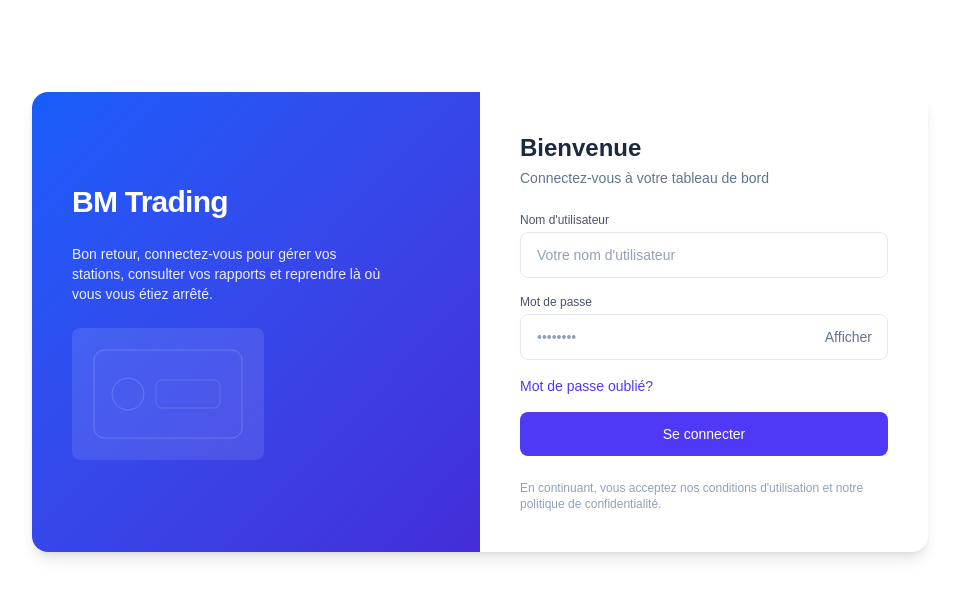
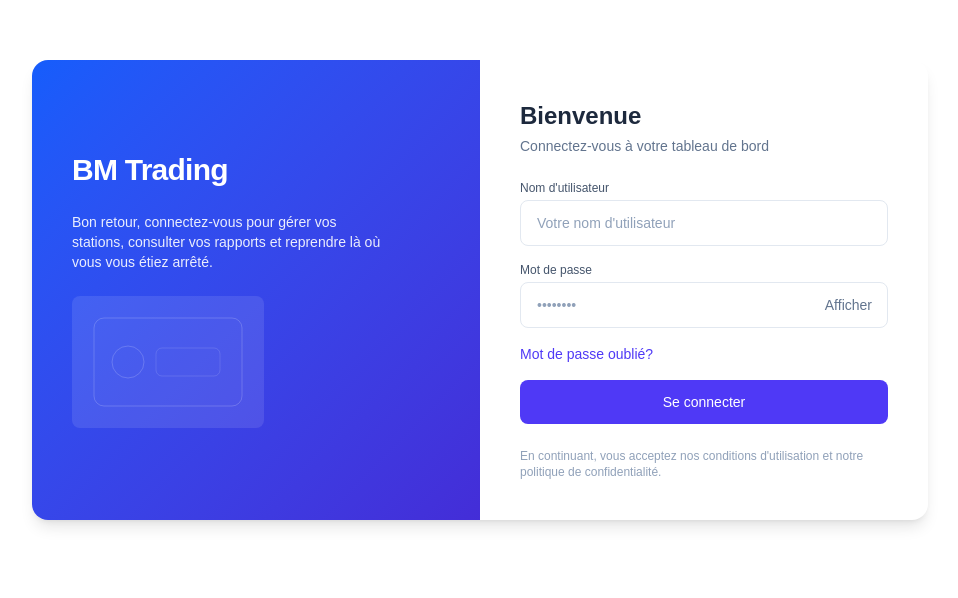
Before and after one commit to aibrahimnabil19/bm, a Next.js app: page / in a window 1280 px wide. Shown: the part 110-708 px from the top of the page, without its empty margins (160-1118 px from the left). Built offline with nearby package versions, Linux system fonts and the light colour scheme.

Commit message:
Refactor layout in Home component for improved alignment

```diff
--- a/src/app/page.js
+++ b/src/app/page.js
@@ -3,7 +3,7 @@ import Login from "@/components/Login";
 
 export default function Home() {
   return (
-    <main className="max-w-5xl mx-auto pt-8 min-h-screen flex flex-col items-center gap-10">
+    <main className="max-w-5xl mx-auto min-h-screen flex flex-col items-center justify-center">
       {/* <Header/> */}
       <Login/>
     </main>
```
